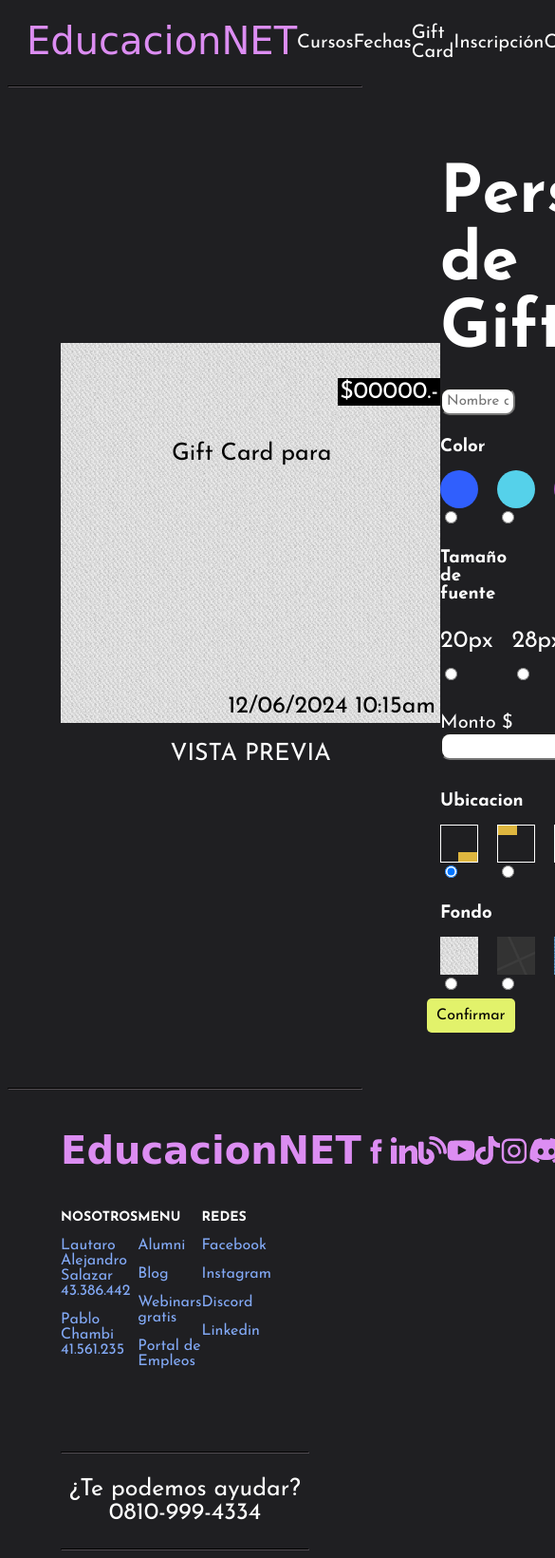
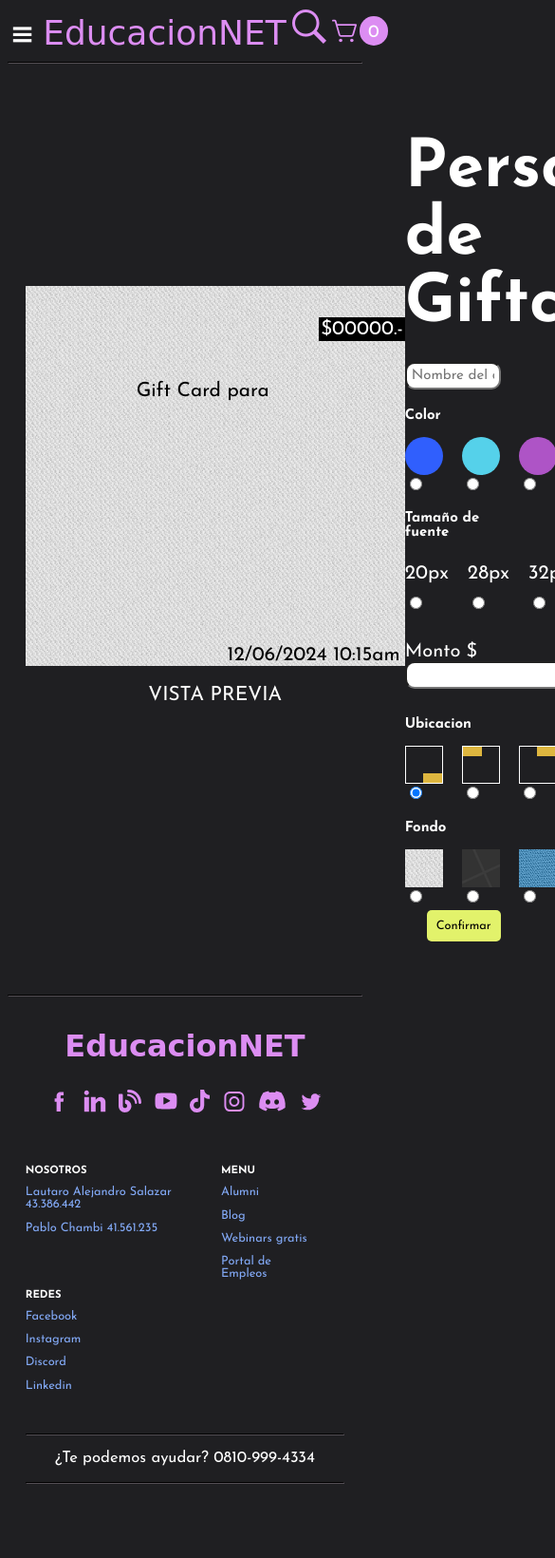
Before and after one commit to LAUTYslz/TP_Programacion_WEB1, a plain HTML site: page gifd-card.html in a window 390 px wide. Shown: the top 1640 px of the page at 95% size, 585 px wide, since content can reach past the window. After the commit the page ends 1570 px from the top, so only its background shows below. Drawn offline with Linux system fonts and the light colour scheme; a web font is replaced by a local one.

Commit message:
General: Responsive de footer y header

```diff
--- a/Estilos/General.css
+++ b/Estilos/General.css
@@ -12,27 +12,31 @@
 body{
     background-color: #1F1F22;
     color: white;
+
+    /* Responsive */
+    font-size: 100%;
 }
 
-p{font-size: 25px;}
+p{font-size: 1.626em;}
 
 a{text-decoration: none;}
 
-hr{ height: 2px; border-color: #534e54;}
+hr{ height: 0.125em; border-color: #534e54;}
 
-h2{font-size: 45px;}
+h2{font-size: 2.8125em;}
 
 /*------------------------------- HEADER nav ---------------------------------*/
-nav{display: flex; justify-content: space-between; height:50px; margin: 20px 20px;}
-nav span{font-size: 40px; font-family: 'Bruno Ace', cursive; color: #DC8DF2}
-nav #nav_cat{display: flex; justify-content: space-around; width: 700px; align-items:center;}
-nav a{font-size: 20px; color: #fff;}
-
-#carrito_buscador input{border-radius: 20px; width: 300px; background-color: rgba(235, 229, 229, 0.928); border-color: #DC8DF2; height: 30px;}
+.desplegable{display: none;}
+nav{display: flex; justify-content: space-between; height:3.125em; margin: 1.25em 1.25em;}
+nav span{font-size: 2.5em; font-family: 'Bruno Ace', cursive; color: #DC8DF2}
+nav #nav_cat{display: flex; justify-content: space-around; width: 43.75em; align-items:center;}
+nav a{font-size: 1.25em; color: #fff;}
+.lupa{display: none;;}
+#carrito_buscador input{border-radius: 1.25em; width: 21.484375em; background-color: rgba(235, 229, 229, 0.928); border-color: #DC8DF2; height: 1.875em;}
 #carrito_buscador{ display: flex; flex-direction: row; justify-content: space-around; align-items: center; width: 25%;}
 #carrito{ display: flex;flex-direction: row; align-items: center;}
-#carrito img {height: 40px;}
-#carrito p {color: #fff; background-color: #DC8DF2; line-height: 30px; border-radius: 50%; font-size: 25px; height: 25px; width: 25px; text-align: center;}
+#carrito img {height: 2.5em;}
+#carrito p {color: #fff; background-color: #DC8DF2; line-height: 1.875em; border-radius: 50%; font-size: 1.626em; height: 1.626em; width: 1.626em; text-align: center;}
 
 /*---------------------------------- MAIN-------------------------------------*/
 
@@ -44,16 +48,86 @@
 /* Redes */
 /* Colores de los iconos cambiados desde svg */
 #redes{display: flex;align-items: center;justify-content: space-between;}
-#redes h2{font-size: 40px; font-family: 'Bruno Ace', cursive; color: #DC8DF2}
+#redes h2{font-size: 2.5em; font-family: 'Bruno Ace', cursive; color: #DC8DF2}
 #redes div{display: flex; justify-content: space-around; align-items: center;width: 40%;}
-#redes .img_footer{height: 30px;}
+#redes .img_footer{height: 1.875em;}
 #redes .img_footer:hover{cursor: pointer;}
 
 /* links */
-#links_footer{display: flex; width: 40%;margin: 0 0 80px 0; justify-content: space-between;}
+#links_footer{display: flex; width: 40%;margin: 0 0 5em 0; justify-content: space-between;}
 #links_footer div{display: flex;flex-direction: column;}
-#links_footer h3{font-size: 14px; margin: 7px 0;}
-#links_footer a{color: #83AAF7; margin: 7px 0;}
+#links_footer h3{font-size: 0.875em; margin: 0.4375em 0;}
+#links_footer a{color: #83AAF7; margin: 0.4375em 0;}
 
 /* ayuda */
 #ayuda{text-align: center;}
+
+
+/* Teléfonos */
+/* -------------------------------------RESPONSIVE-------------------------------------- */
+@media screen and (max-width: 47em){
+    body{
+       font-size: 80%;
+    }
+    /* ----------------------Header--------------------------- */
+    header{font-size: 90%}
+    nav{display: flex; flex-direction: row; justify-content: center;}
+    .desplegable{display: block; background-size: contain; height: 3em;}
+    .desplegable:hover{ cursor: pointer;}
+    #nav_cat {display: none; width: 0;}
+    #nav_cat a{display: none;}
+    .lupa{display: block; height: 4em; background-size: contain;}
+    #carrito_buscador input{ display: none;}
+
+
+    /* -----------------------Main----------------------------- */
+    main{
+        width: 90%;
+    }
+
+    /* -----------------------Footer------------------------- */
+    footer{ width: 90%;}
+    /* Redes */
+    #redes{ display: flex; flex-direction: column;}
+    #redes div { display: flex; justify-content:space-around; width: 90%;}
+    /* Links */
+    #links_footer{ margin-top: 4em; width: 90%; margin-bottom: 2em;}
+    #links_footer{display: grid; grid-template-areas: "redes menu" "nosotros menu"; grid-template-columns: 2fr 1fr; grid-template-rows: 1fr 1fr; grid-column-gap: 1em;}
+    #nosotros.a{grid-area: nosotros; background: blue;}
+    #menu.b{grid-area: menu; background: yellow;}
+    #redes.c{grid-area: redes; background: white;}
+    /* Ayuda */
+    #ayuda{font-size: 80%;}
+
+
+}
+
+   /* Tablet */
+@media screen and (min-width: 48em) and (max-width: 70em){
+    body{
+       font-size: 80%;
+   }
+    /*--------------------------header--------------------------------  */
+    nav{display: flex; flex-direction: row; justify-content: center;}
+    .desplegable{display: block; background-size: contain;}
+    .desplegable:hover{ cursor: pointer;}
+    #nav_cat {display: none; width: 0;}
+    #nav_cat a{display: none;}
+    /* .lupa{display: block;} */
+    /* #carrito_buscador input{ display: none;} */
+
+
+   /*-------------------------- Footer -------------------------*/
+   footer{ width: 80%;}
+   /* Redes */
+   #redes{ display: flex; flex-direction: column;}
+   #redes div { display: flex; justify-content:space-evenly; width: 90%;}
+   /* Links */
+   #links_footer{ width: 100%; margin: 4em auto 2em;}
+   #links_footer{display: flex; flex-direction: row; justify-content: space-between;}
+   #nosotros.a{grid-area: nosotros; background: blue;}
+   #menu.b{grid-area: menu; background: yellow;}
+   #redes.c{grid-area: redes; background: white;}
+   /* Ayuda */
+   /* #ayuda{font-size: 80%;} */
+}
--- a/gifd-card.html
+++ b/gifd-card.html
@@ -11,17 +11,21 @@
 <body>
     <header>
         <nav>
-        <a href="index.html"><span>EducacionNET</span> </a>
+            <div id="menu"><a href="#"><img src="/Multimedia/inicio/hamburger.gif" class="desplegable" alt=""></a></div>
+
+            <div id="logo"><a href="index.html"><span>EducacionNET</span> </a></div>
+
             <div id="nav_cat">
                 <a href="#">Cursos</a>
                 <a href="Calendario.html">Fechas</a>
                 <a href="gifd-card.html">Gift Card</a>
-            <a href="formulario-inscripcion.html">Inscripción</a>
+                <a href="formulario-inscripcion.html">Inscripcion</a>
                 <a href="Contacto.html">Contacto</a>
             </div>
 
             <div id="carrito_buscador">
                 <input type="text">
+                <a class="lupa" href="#"><img src="/Multimedia/inicio/lupa.png" alt=""></a>
                 <div id="carrito">
                     <img src="Multimedia/inicio/svg/carrito.svg" alt="">
                     <p>0</p>
```
Also changed, not shown: Calendario.html (+6 -2 lines), Contacto.html (+7 -2 lines), detalles-curso-java.html (+6 -2 lines), formulario-inscripcion.html (+6 -2 lines), index.html (+8 -4 lines), Estilos/inicio.css (line endings or trailing spaces), Multimedia/inicio/hamburger.gif (added), Multimedia/inicio/lupa.png (added), Multimedia/inicio/lupa.svg (added). Lines whose indentation alone changed are shown as unchanged.
